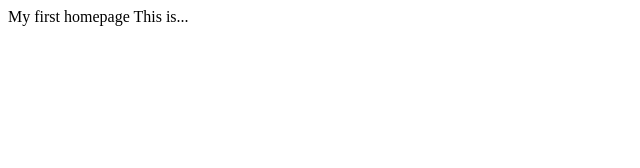
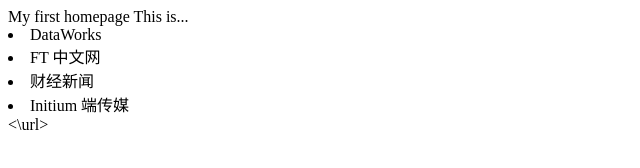
Before and after one commit to liuying350169/dmep2017, a plain HTML site: page index.html in a window 1280 px wide. Shown: the whole page, without its empty margins (0-640 px from the left). Drawn offline with Linux system fonts and the light colour scheme.

Commit message:
Update index.html

```diff
--- a/index.html
+++ b/index.html
@@ -1,2 +1,8 @@
 My first homepage
 This is...
+<url>
+                        <li>DataWorks</li>
+                        <li>FT 中文网</li>
+                        <li>财经新闻</li>
+                        <li>Initium 端传媒</li>
+                    <\url>
```
